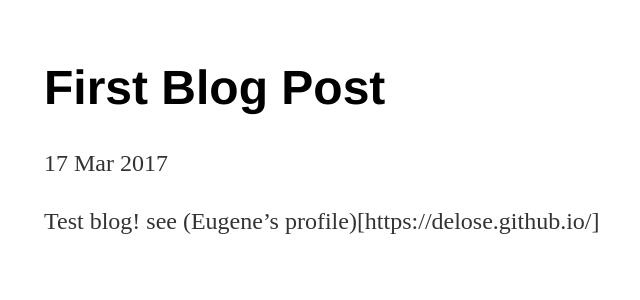
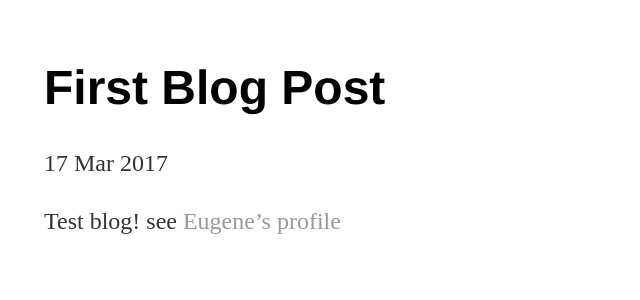
Before and after one commit to delose/delose.github.io, a Jekyll site: the page built from _posts/2018-03-17-first-blog-post.md, in a window 1280 px wide. Shown: the top 300 px of the page, without its empty margins (148-788 px from the left). Built offline with Jekyll 4.4.1, drawn with Linux system fonts in a browser that asks for light colours.

Commit message:
Update 2018-03-17-first-blog-post.md

```diff
--- a/_posts/2018-03-17-first-blog-post.md
+++ b/_posts/2018-03-17-first-blog-post.md
@@ -4,4 +4,4 @@ title: "First Blog Post"
 date: 2017-03-17
 ---
 
-Test blog! see (Eugene's profile)[https://delose.github.io/]
+Test blog! see [Eugene's profile](https://delose.github.io/)
```
